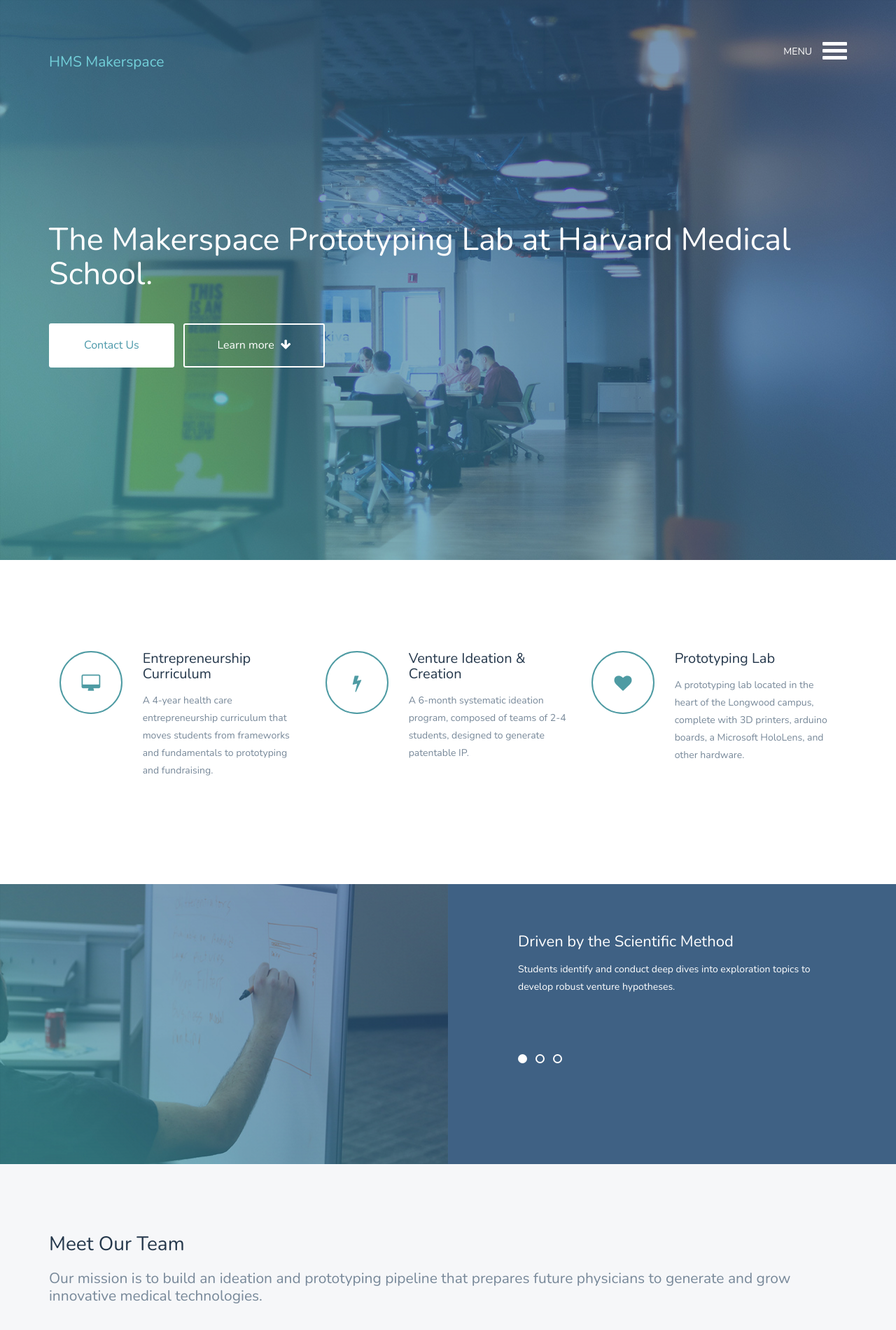
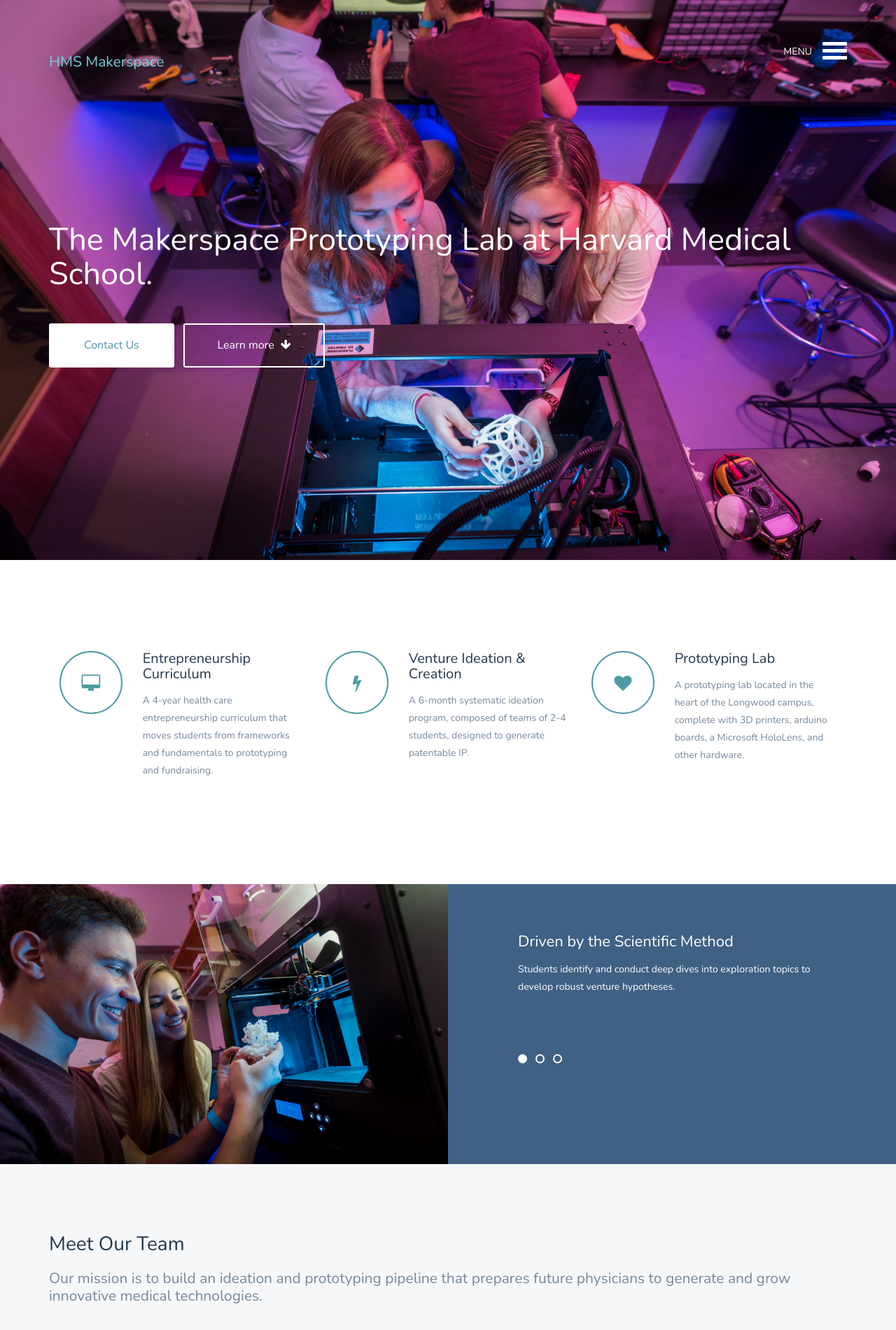
Before and after one commit to nisargpatel/hmsmakerspace, a plain HTML site: page index.html in a window 1280 px wide. Shown: the top 1900 px of the page at 70% size. Drawn offline with nearby package versions, Linux system fonts and the light colour scheme.

Commit message:
makerspace photo shoot images
Replaced stock bg images with HMS makerspace photo shoot backgrounds.

```diff
--- a/css/styles.css
+++ b/css/styles.css
@@ -581,7 +581,7 @@ Hero
     position: relative;
     padding: 60px 0 60px 0;
     min-height: 800px;
-    background: rgb(40, 70, 102) url('../img/hero-01.jpg') no-repeat center center;
+    background: rgb(40, 70, 102) url('../img/hero-02.jpg') no-repeat center center;
     background-size: cover;
     color: #fff;
 }
@@ -658,7 +658,7 @@ Features Slider
 .features-bg {
     position: relative;
     min-height: 400px;
-    background: url('../img/features-intro-01.jpg') no-repeat center center;
+    background: url('../img/features-intro-03.jpg') no-repeat center center;
     background-size: cover;
 }
 .features-img {
```
Also changed, not shown: img/features-intro-02.jpg (added), img/features-intro-03.jpg (added), img/hero-02.jpg (added).
